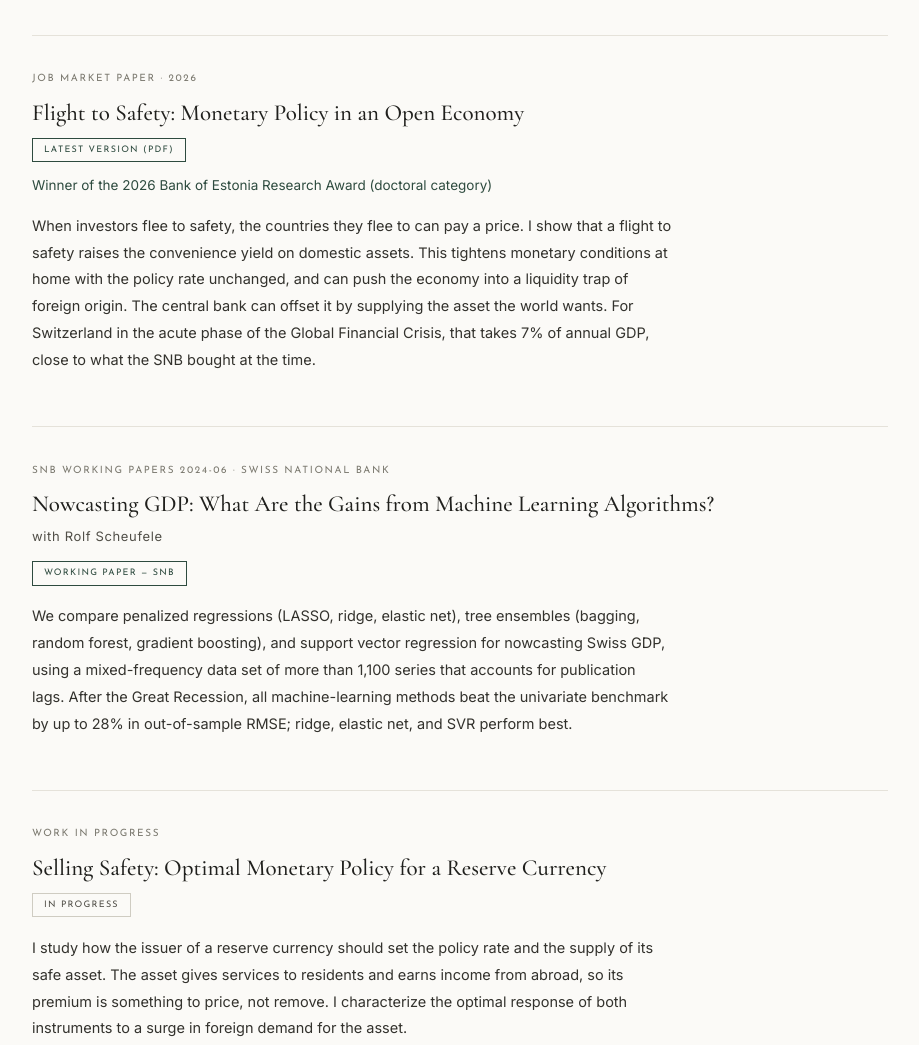
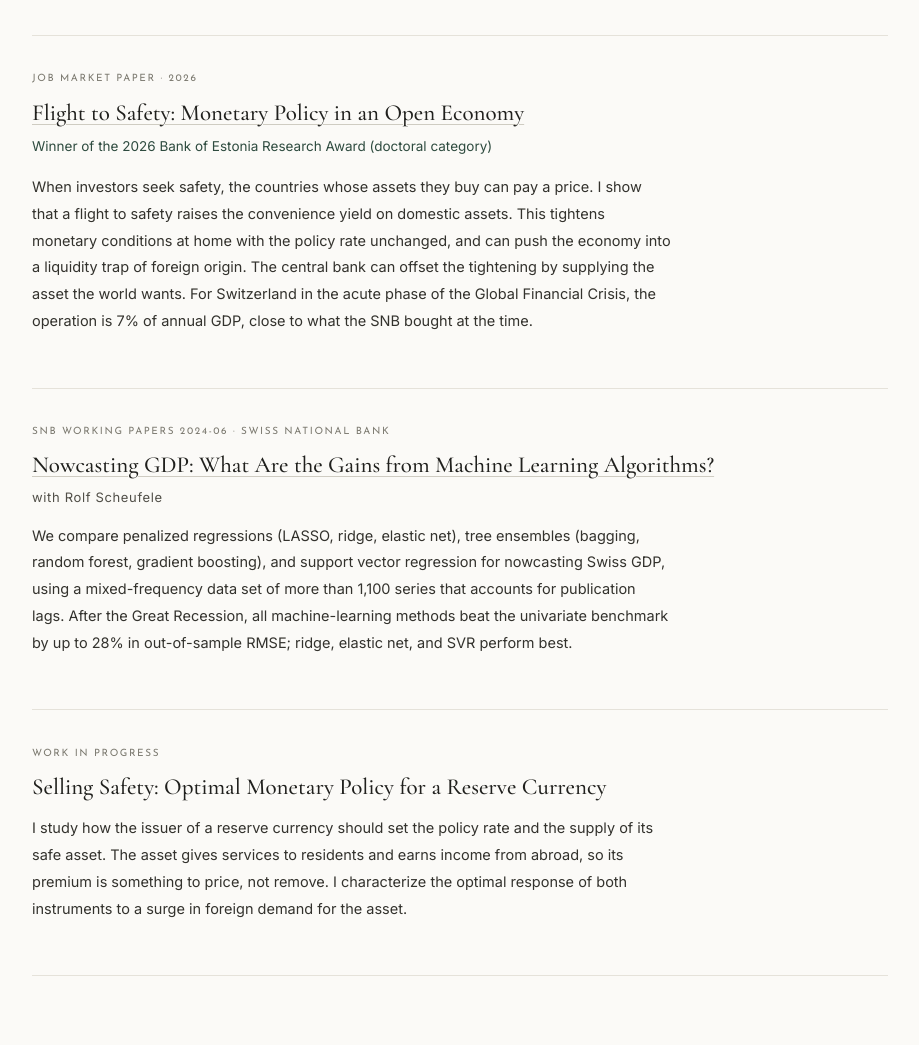
Before and after one commit to Milen-Arro-Cannarsa/Milen-Arro-Cannarsa.github.io, a plain HTML site: page index.html in a window 1280 px wide. Shown: the part 1665-2710 px from the top of the page, without its empty margins (180-1099 px from the left). Drawn offline with nearby package versions, Linux system fonts and the light colour scheme.

Commit message:
Add files via upload

```diff
--- a/index.html
+++ b/index.html
@@ -107,7 +107,7 @@
   .jm-note { font-size: 13.5px; letter-spacing: 0.05em; color: var(--accent); margin-bottom: 1.2rem; }
   .paper-award a { color: var(--accent); text-decoration: none; }
   .paper-award a:hover { text-decoration: underline; text-underline-offset: 3px; }
-  .paper-award { font-size: 13.5px; margin: -0.3rem 0 1rem; }
+  .paper-award { font-size: 13.5px; margin: 0.5rem 0 1rem; }
   .hero-interests { font-size: 15px; line-height: 1.75; color: #33322D; margin-bottom: 2rem; max-width: 44ch; }
   .hero-contact { margin-top: 1.5rem; font-size: 14px; color: var(--muted); letter-spacing: 0.02em; }
   .hero-contact a { color: var(--accent); text-decoration: none; }
@@ -165,8 +165,9 @@
   .paper-authors { font-size: 13px; color: var(--muted); letter-spacing: 0.05em; margin-bottom: 0.9rem; }
   .paper-abstract { font-size: 14.5px; line-height: 1.85; color: #33322D; max-width: 640px; margin-bottom: 1.1rem; }
   .paper-tags { display: flex; gap: 0.6rem; flex-wrap: wrap; margin: 0.6rem 0 1.1rem; }
-  .paper h3 a { color: inherit; text-decoration: none; }
-  .paper h3 a:hover { color: var(--accent); text-decoration: underline; text-underline-offset: 3px; }
+  .paper h3 a { color: inherit; text-decoration: underline; text-decoration-color: #CFCCC2; text-decoration-thickness: 1px; text-underline-offset: 4px; }
+  .paper h3 + .paper-abstract { margin-top: 0.8rem; }
+  .paper h3 a:hover { color: var(--accent); text-decoration-color: var(--accent); }
   .tag {
     display: inline-block; font-size: 9px; letter-spacing: 0.14em; text-transform: uppercase;
     border: 1px solid #CFCCC2; padding: 4px 11px; color: var(--muted); text-decoration: none;
@@ -225,7 +226,7 @@
       <div class="hero-links">
         <a class="hero-link" href="Arro-Cannarsa_JMP.pdf" target="_blank" rel="noopener">Job market paper</a>
         <a class="hero-link" href="#research">Research</a>
-        <a class="hero-link" href="Arro-Cannarsa_CV.pdf">Curriculum vitae</a>
+        <a class="hero-link" href="Arro-Cannarsa_CV.pdf" target="_blank" rel="noopener">Curriculum vitae</a>
       </div>
       <p class="hero-contact">Contact: <a href="mailto:milen.arro@szgerzensee.ch">milen.arro@szgerzensee.ch</a></p>
     </div>
@@ -266,29 +267,20 @@
     <article class="paper">
       <p class="paper-meta">Job market paper · 2026</p>
       <h3><a href="Arro-Cannarsa_JMP.pdf" target="_blank" rel="noopener">Flight to Safety: Monetary Policy in an Open Economy</a></h3>
-      <div class="paper-tags">
-        <a class="tag" href="Arro-Cannarsa_JMP.pdf" target="_blank" rel="noopener">Latest version (PDF)</a>
-      </div>
       <p class="paper-award"><a href="https://www.eestipank.ee/en/press/eesti-pank-research-awards-have-gone-milen-arro-cannarsa-igor-mohhov-heli-song-jiahao-zhu-and-asko-29102026" target="_blank" rel="noopener">Winner of the 2026 Bank of Estonia Research Award (doctoral category)</a></p>
-      <p class="paper-abstract">When investors flee to safety, the countries they flee to can pay a price. I show that a flight to safety raises the convenience yield on domestic assets. This tightens monetary conditions at home with the policy rate unchanged, and can push the economy into a liquidity trap of foreign origin. The central bank can offset it by supplying the asset the world wants. For Switzerland in the acute phase of the Global Financial Crisis, that takes 7% of annual GDP, close to what the SNB bought at the time.</p>
+      <p class="paper-abstract">When investors seek safety, the countries whose assets they buy can pay a price. I show that a flight to safety raises the convenience yield on domestic assets. This tightens monetary conditions at home with the policy rate unchanged, and can push the economy into a liquidity trap of foreign origin. The central bank can offset the tightening by supplying the asset the world wants. For Switzerland in the acute phase of the Global Financial Crisis, the operation is 7% of annual GDP, close to what the SNB bought at the time.</p>
     </article>
 
     <article class="paper">
       <p class="paper-meta">SNB Working Papers 2024-06 · Swiss National Bank</p>
       <h3><a href="https://www.snb.ch/en/publications/research/working-papers/2024/working_paper_2024_06" target="_blank" rel="noopener">Nowcasting GDP: What Are the Gains from Machine Learning Algorithms?</a></h3>
       <p class="paper-authors">with Rolf Scheufele</p>
-      <div class="paper-tags">
-        <a class="tag" href="https://www.snb.ch/en/publications/research/working-papers/2024/working_paper_2024_06" target="_blank" rel="noopener">Working paper — SNB</a>
-      </div>
       <p class="paper-abstract">We compare penalized regressions (LASSO, ridge, elastic net), tree ensembles (bagging, random forest, gradient boosting), and support vector regression for nowcasting Swiss GDP, using a mixed-frequency data set of more than 1,100 series that accounts for publication lags. After the Great Recession, all machine-learning methods beat the univariate benchmark by up to 28% in out-of-sample RMSE; ridge, elastic net, and SVR perform best.</p>
     </article>
 
     <article class="paper">
       <p class="paper-meta">Work in progress</p>
       <h3>Selling Safety: Optimal Monetary Policy for a Reserve Currency</h3>
-      <div class="paper-tags">
-        <span class="tag">In progress</span>
-      </div>
       <p class="paper-abstract">I study how the issuer of a reserve currency should set the policy rate and the supply of its safe asset. The asset gives services to residents and earns income from abroad, so its premium is something to price, not remove. I characterize the optimal response of both instruments to a surge in foreign demand for the asset.</p>
     </article>
   </section>
@@ -299,7 +291,7 @@
       <h2>Curriculum vitae</h2>
     </div>
 
-    <a class="cv-download" href="Arro-Cannarsa_CV.pdf">Download CV (PDF)</a>
+    <a class="cv-download" href="Arro-Cannarsa_CV.pdf" target="_blank" rel="noopener">Download CV (PDF)</a>
     <p class="cv-updated">Last updated October 2026</p>
   </section>
 
```
